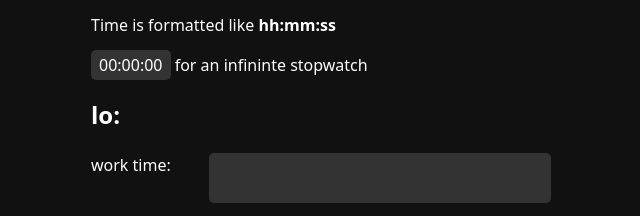
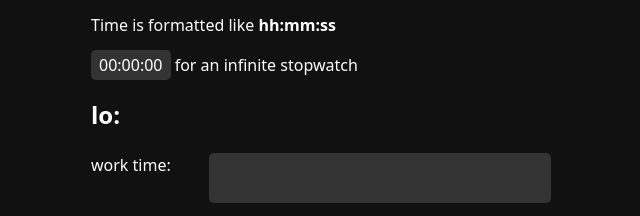
Before and after one commit to RAOEUS/progodoro, a website: page public/config.html in a window 1280 px wide. Shown: the part 176-392 px from the top of the page, 319-959 px from the left. Drawn offline with Linux system fonts and the light colour scheme; no server answers.

Commit message:
fix typo

```diff
--- a/public/config.html
+++ b/public/config.html
@@ -26,7 +26,7 @@
     </nav>
     <div>
       <p>Time is formatted like <b>hh:mm:ss</b></p>
-      <p><code>00:00:00</code> for an infininte stopwatch</p>
+      <p><code>00:00:00</code> for an infinite stopwatch</p>
     </div>
     <form id="configForm">
       <h2>lo:</h2>
```
